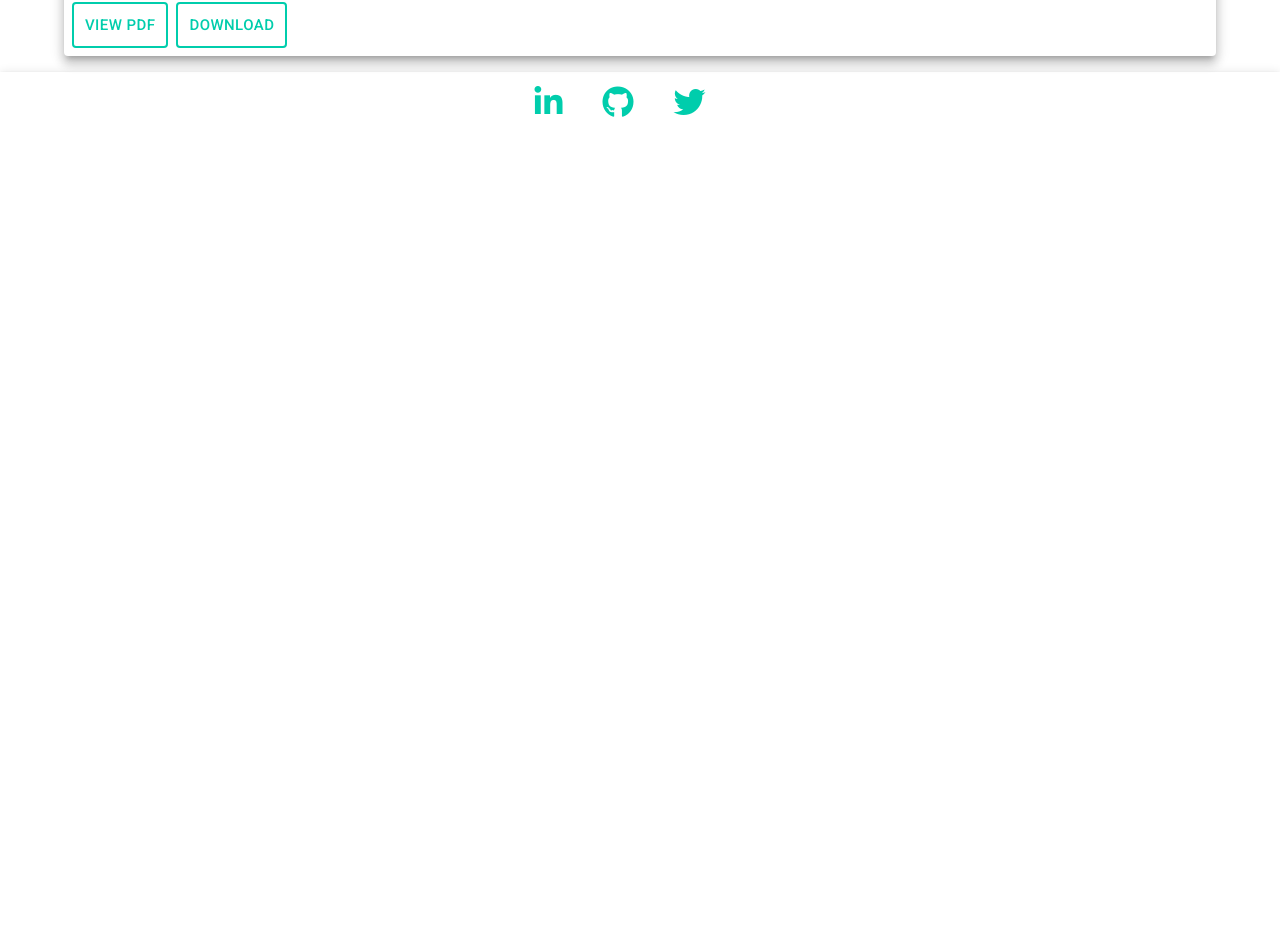
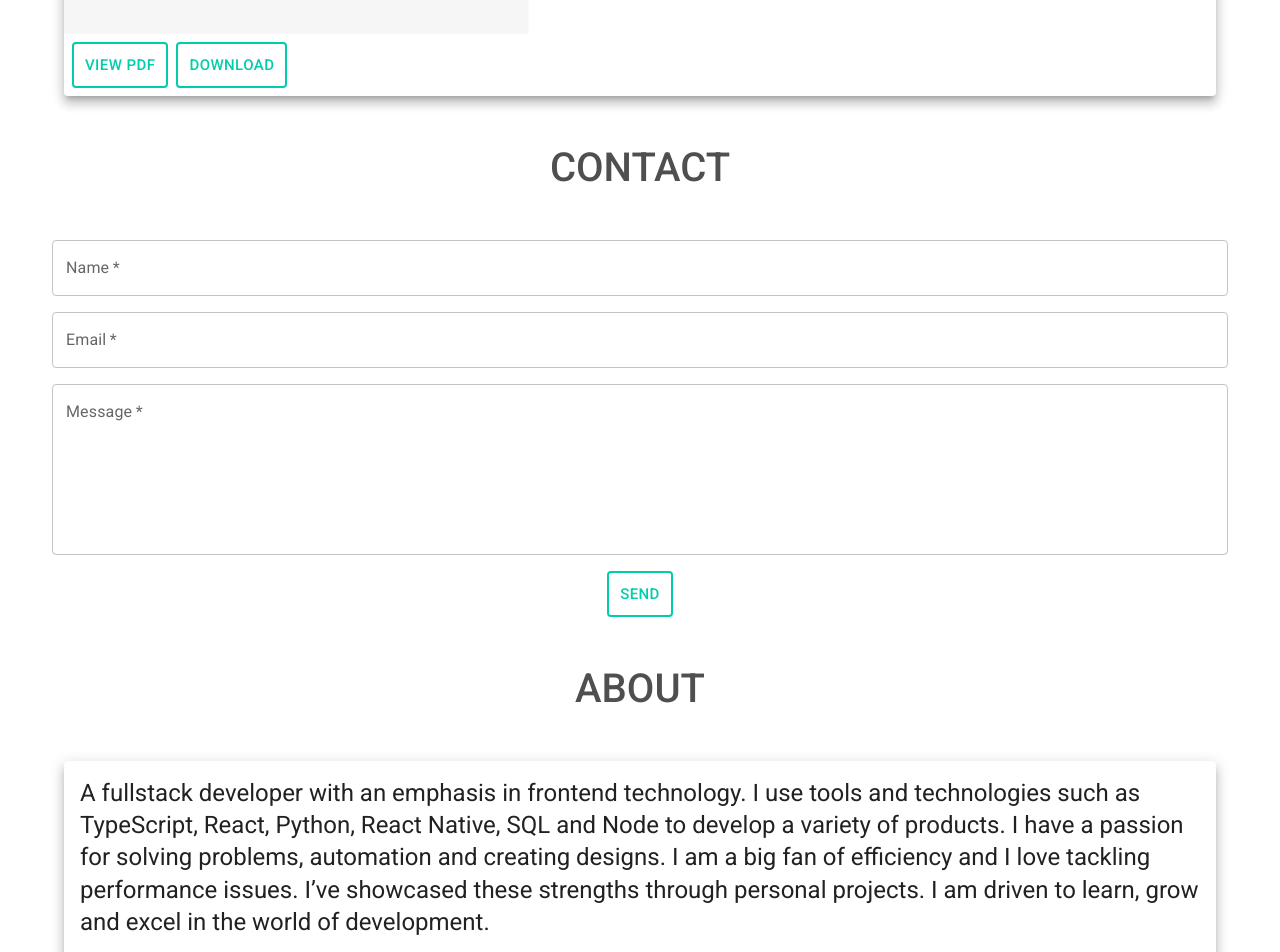
Before and after one commit to aryaemami59/portfolio, a React (Vite) app: page / in a window 1280 px wide. Shown: the part 3922-4874 px from the top of the page. Before the commit the page ends 4058 px from the top, so only its background shows below. Built offline with nearby package versions, Linux system fonts and the light colour scheme.

Commit message:
added about and contact section

```diff
--- a/package.json
+++ b/package.json
@@ -31,7 +31,7 @@
     "react": "^18.2.0",
     "react-awesome-reveal": "^4.1.0",
     "react-dom": "^18.2.0",
-    "react-router-dom": "^6.4.3",
+    "react-router-dom": "^6.4.4",
     "react-scroll": "^1.8.8",
     "react-scroll-parallax": "^3.3.1",
     "react-transition-group": "^4.4.5",
--- a/src/App.tsx
+++ b/src/App.tsx
@@ -3,7 +3,9 @@ import type { FC } from "react";
 import { memo } from "react";
 import type { FadeProps, SlideProps } from "react-awesome-reveal";
 import "./App.css";
+import About from "./components/About";
 import AnchorButton from "./components/AnchorButton";
+import Contact from "./components/Contact";
 import CustomReveal from "./components/CustomReveal";
 import Footer from "./components/Footer";
 import Header from "./components/Header";
@@ -21,7 +23,7 @@ const App: FC = () => (
   <div className="App">
     <Header />
     <div id="container">
-      <section>
+      <section id="top">
         <Container maxWidth="sm">
           <CustomReveal>
             <h1 className="text-center">
@@ -59,19 +61,29 @@ const App: FC = () => (
           <CustomReveal
             slideProps={projectsSlideProps}
             fadeProps={projectsFadeProps}>
-            <h1 className="text-center">RESUME</h1>
+            <h1 className="text-center my-5">RESUME</h1>
           </CustomReveal>
           <Resume />
         </Container>
       </section>
       <section id="contact">
         <Container>
-          <CustomReveal />
+          <CustomReveal
+            slideProps={projectsSlideProps}
+            fadeProps={projectsFadeProps}>
+            <h1 className="text-center my-5">CONTACT</h1>
+          </CustomReveal>
+          <Contact />
         </Container>
       </section>
       <section id="about">
         <Container>
-          <CustomReveal />
+          <CustomReveal
+            slideProps={projectsSlideProps}
+            fadeProps={projectsFadeProps}>
+            <h1 className="text-center my-5">ABOUT</h1>
+          </CustomReveal>
+          <About />
         </Container>
       </section>
     </div>
--- a/src/components/About.tsx
+++ b/src/components/About.tsx
@@ -1,9 +1,21 @@
-import { Card } from "@mui/material";
+import { Card, CardContent, Typography } from "@mui/material";
 import type { FC } from "react";
 import { memo } from "react";
 
-const About: FC = () => {
-  return <Card />;
-};
+const About: FC = () => (
+  <Card raised>
+    <CardContent>
+      <Typography variant="h5">
+        A fullstack developer with an emphasis in frontend technology. I use
+        tools and technologies such as TypeScript, React, Python, React Native,
+        SQL and Node to develop a variety of products. I have a passion for
+        solving problems, automation and creating designs. I am a big fan of
+        efficiency and I love tackling performance issues. I’ve showcased these
+        strengths through personal projects. I am driven to learn, grow and
+        excel in the world of development.
+      </Typography>
+    </CardContent>
+  </Card>
+);
 
 export default memo(About);
--- a/src/components/AnchorButton.tsx
+++ b/src/components/AnchorButton.tsx
@@ -7,10 +7,11 @@ type Props = Omit<LinkProps, "ref">;
 
 const AnchorButton: FC<Props> = props => (
   <Link
-    smooth
+    {...props}
+    // smooth
     spy
+    // duration={300}
     activeClass="active"
-    {...props}
   />
 );
 
--- a/src/components/Contact.tsx
+++ b/src/components/Contact.tsx
@@ -1,9 +1,36 @@
-import { Card } from "@mui/material";
+import { TextField } from "@mui/material";
 import type { FC } from "react";
 import { memo } from "react";
+import StyledButton from "./StyledButton";
 
-const Contact: FC = () => {
-  return <Card />;
-};
+const Contact: FC = () => (
+  <form
+    name="contact"
+    action=""
+    className="d-flex flex-column"
+    method="POST">
+    <div className="row mb-3">
+      <TextField
+        label="Name"
+        required
+      />
+    </div>
+    <div className="row mb-3">
+      <TextField
+        label="Email"
+        required
+      />
+    </div>
+    <div className="row mb-3">
+      <TextField
+        rows={6}
+        label="Message"
+        required
+        multiline
+      />
+    </div>
+    <StyledButton className="align-self-center">Send</StyledButton>
+  </form>
+);
 
 export default memo(Contact);
--- a/src/components/Footer.tsx
+++ b/src/components/Footer.tsx
@@ -5,10 +5,22 @@ import links from "../data/links.json";
 import type { Links } from "../types/links";
 import BottomAppBar from "./BottomAppBar";
 import SocialLink from "./header_links/SocialLink";
+import KeyboardArrowUpOutlinedIcon from "@mui/icons-material/KeyboardArrowUpOutlined";
+import { IconButton } from "@mui/material";
+import AnchorButton from "./AnchorButton";
 
 const Footer: FC = () => (
   <footer>
     <BottomAppBar color="transparent">
+      <AnchorButton
+        to="top"
+        className="mt-3 align-self-center">
+        <IconButton
+          size="large"
+          className="align-self-center button-slide">
+          <KeyboardArrowUpOutlinedIcon />
+        </IconButton>
+      </AnchorButton>
       <Toolbar>
         <Grid
           container
--- a/src/components/StyledButton.tsx
+++ b/src/components/StyledButton.tsx
@@ -7,7 +7,6 @@ import { Button } from "@mui/material";
 import type { LinkProps } from "@mui/material/Link";
 // import type { OverrideProps } from "@mui/material/OverridableComponent";
 import "aos/dist/aos.css";
-import console from "console";
 import type { AnchorHTMLAttributes, ElementType, FC } from "react";
 import { memo } from "react";
 
@@ -24,9 +23,9 @@ const StyledButton: FC<Props> = props => {
   const { children } = props;
   return (
     <Button
+      {...props}
       size="large"
-      className="button-slide"
-      {...props}>
+      className={`button-slide ${props.className}`}>
       {children}
     </Button>
   );
```
Also changed, not shown: 1 other file (tests, documents, lock files or other folders).
